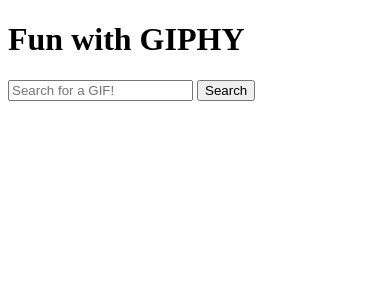
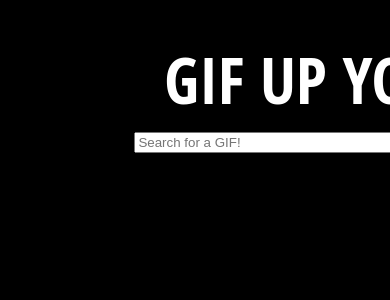
Before and after one commit to SacredMesa/giphy-fun, a Node server app: page / in a window 390 px wide; the page is wider, and only the part inside the window is pictured. Shown: the top 300 px of that part. Run offline with Node 20, Linux system fonts and the light colour scheme; some libraries are stand-ins or nearby versions.

Commit message:
GIFs now load!
Core functionality is now working! 50 GIFs will load upon searching. Will attempt to do infinite scroll load next. Styled the page a bit. Site is also not responsive yet, so will need to fix that.

```diff
--- a/main.js
+++ b/main.js
@@ -26,7 +26,7 @@ const app = express();
 
 // Configure express
 app.use(express.static(__dirname + '/public'));
-app.use(express.static(__dirname + '/public'));
+app.use(express.static(__dirname + '/static'));
 
 // Configure handlebars
 app.engine('hbs', handlebars({
@@ -46,17 +46,14 @@ app.get('/', (req, res) => {
 app.get('/search', async (req, res) => {
     res.status(200);
     res.type('text/html');
-    res.render('giffed');
 
     const search = req.query['term'];
-
-    console.log('term: ', search);
 
     const url = withQuery(
         ENDPOINT, {
             q: search,
             api_key: API_KEY,
-            limit: 10,
+            limit: 50,
             offset: 0,
             rating: 'g',
             lang: 'en'
@@ -66,13 +63,20 @@ app.get('/search', async (req, res) => {
     let result = await fetch(url);
 
     try {
-        let gifs = await result.json();
-        console.log(gifs);
+        let rawGif = await result.json();
+        // console.log(rawGif);
+
+        let urlArr = [];
+        for (let i = 0; i < rawGif.data.length; i++) {
+            urlArr.push(rawGif.data[i].images.fixed_height.url);
+        }
+
+        res.render('giffed', {urlArr});
+
     } catch (e) {
         console.error('error');
-        return Pormise.reject(e);
+        return Promise.reject(e);
     }
-
 })
 
 // Start express server
--- /dev/null
+++ b/static/stylesheets/style.css
@@ -0,0 +1,32 @@
+body {
+  color: white;
+  background-color: black;
+}
+
+h1 {
+  font-family: 'Open Sans Condensed', sans-serif;
+  font-size: 64px;
+  font-weight: 700;
+  line-height: 64px;
+  margin: 0 0 0;
+  padding: 20px 30px;
+  text-align: center;
+  text-transform: uppercase;
+}
+
+.header-container {
+  display: block;
+  width: 700px;
+  margin-right: auto;
+  margin-left: auto;
+  padding: 20px;
+  text-align: center;
+}
+
+.image-container {
+  display: flex;
+  flex-wrap: wrap;
+  align-items: center;
+  align-content: space-between;
+  justify-content: center;
+}
--- a/views/giffed.hbs
+++ b/views/giffed.hbs
@@ -0,0 +1,3 @@
+{{#each urlArr}}
+<img src="{{this}}" alt="">
+{{/each}}
--- a/views/layouts/default.hbs
+++ b/views/layouts/default.hbs
@@ -4,6 +4,9 @@
 <head>
   <meta charset="UTF-8">
   <meta name="viewport" content="width=device-width, initial-scale=1.0">
+
+  <link rel="stylesheet" href="/stylesheets/style.css">
+
   <title>Fun with Giphy</title>
 </head>
 
@@ -11,17 +14,19 @@
   <main>
 
     <div class="header-container">
-      <h1>Fun with GIPHY</h1>
+      <h1>GIF up your life</h1>
 
       <form action="/search" method="GET">
 
-        <input type="text" name="term" placeholder="Search for a GIF!" class="search-bar">
+        <input type="text" name="term" placeholder="Search for a GIF!" size="50" class="search-bar">
 
         <button type="submit">Search</button>
       </form>
     </div>
 
-    {{{body}}}
+    <div class="image-container">
+      {{{body}}}
+    </div>
 
   </main>
 </body>
```
Also changed, not shown: static/stylysheets/style.css (deleted, +0 -9 lines).
